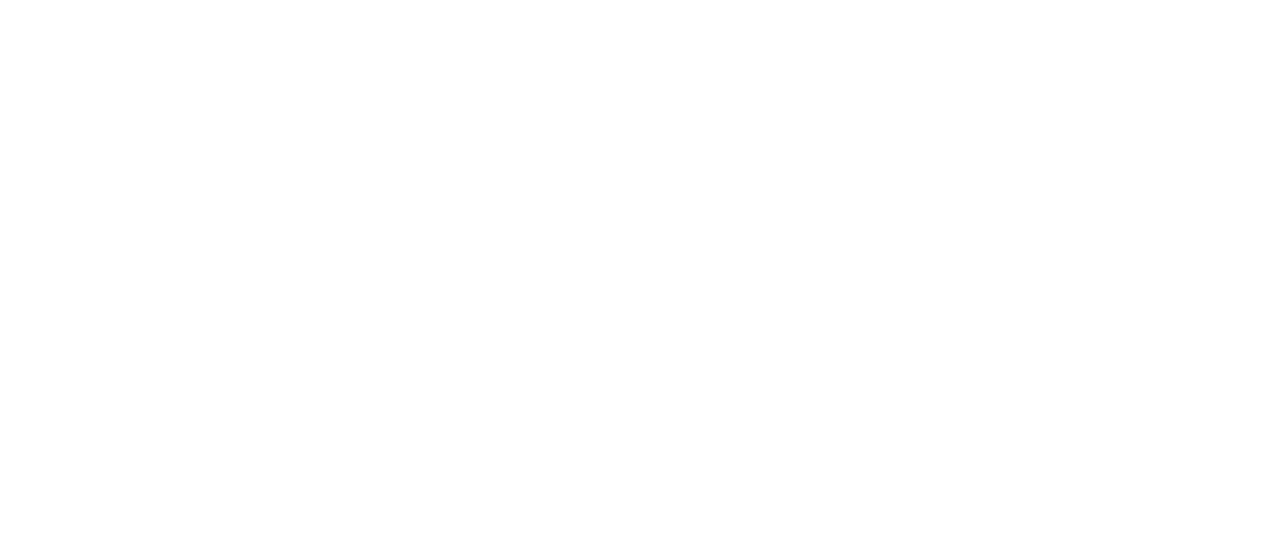
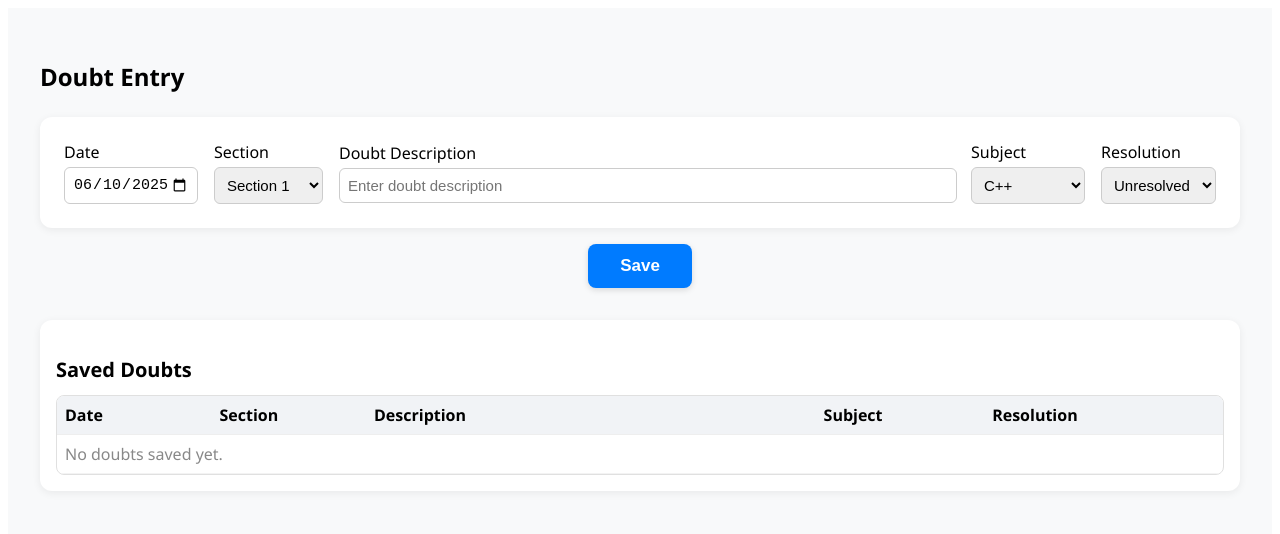
Before and after one commit to swamysurya/mentorManagementSystem, a React (Vite) app in the folder mentor-management-frontend/: page / in a window 1280 px wide. Before the commit this address had no page. Shown: the top 534 px of the page. Built offline with nearby package versions, Linux system fonts and the light colour scheme.

Commit message:
Code version After adding the date groups functionality

```diff
--- a/mentor-management-frontend/package.json
+++ b/mentor-management-frontend/package.json
@@ -13,6 +13,7 @@
     "axios": "^1.9.0",
     "react": "^19.1.0",
     "react-dom": "^19.1.0",
+    "react-icons": "^5.5.0",
     "react-router-dom": "^7.6.2"
   },
   "devDependencies": {
--- a/mentor-management-frontend/src/App.jsx
+++ b/mentor-management-frontend/src/App.jsx
@@ -1,34 +1,44 @@
-// src/App.js
-import { BrowserRouter as Router, Routes, Route } from 'react-router-dom';
-import Login from './pages/Login';
-import AdminDashboard from './pages/AdminDashboard';
-import MentorDashboard from './pages/MentorDashboard';
-import ProtectedRoute from './routes/ProtectedRoute';
-import { AuthProvider } from './context/AuthContext';
+// // src/App.js
+// import { BrowserRouter as Router, Routes, Route } from 'react-router-dom';
+// import Login from './pages/Login';
+// import AdminDashboard from './pages/AdminDashboard';
+// import MentorDashboard from './pages/MentorDashboard';
+// import ProtectedRoute from './routes/ProtectedRoute';
+// import { AuthProvider } from './context/AuthContext';
+
+// function App() {
+//   return (
+//     <AuthProvider>
+//       <Router>
+//         <Routes>
+//           <Route path="/login" element={<Login />} />
+
+//           <Route path="/admin" element={
+//             <ProtectedRoute allowedRole="RP">
+//               <AdminDashboard />
+//             </ProtectedRoute>
+//           }/>
+
+//           <Route path="/mentor" element={
+//             <ProtectedRoute allowedRole="mentor">
+//               <MentorDashboard />
+//             </ProtectedRoute>
+//           }/>
+
+//         </Routes>
+//       </Router>
+//     </AuthProvider>
+//   );
+// }
+
+// export default App;
+
+
+// src/App.jsx
+import DoubtsPage from './pages/DoubtsPage';
 
 function App() {
-  return (
-    <AuthProvider>
-      <Router>
-        <Routes>
-          <Route path="/login" element={<Login />} />
-
-          <Route path="/admin" element={
-            <ProtectedRoute allowedRole="RP">
-              <AdminDashboard />
-            </ProtectedRoute>
-          }/>
-
-          <Route path="/mentor" element={
-            <ProtectedRoute allowedRole="mentor">
-              <MentorDashboard />
-            </ProtectedRoute>
-          }/>
-
-        </Routes>
-      </Router>
-    </AuthProvider>
-  );
+  return <DoubtsPage />;
 }
 
 export default App;
--- a/mentor-management-frontend/src/pages/DoubtsPage.css
+++ b/mentor-management-frontend/src/pages/DoubtsPage.css
@@ -20,8 +20,6 @@
 .doubts-form-group {
   display: flex;
   flex-direction: column;
-  min-width: 0;
-  flex: 0 0 auto;
 }
 
 .doubts-form-group label {
@@ -47,14 +45,20 @@
 .doubts-form-group input[type="text"] {
   width: 320px;
   min-width: 200px;
-  max-width: 100%;
+}
+
+.description-group {
+  flex: 1 1 0;
+  margin-right: 16px;
 }
 
 .doubts-form-group.description-group {
   flex: 1 1 0;
   min-width: 200px;
   max-width: 100%;
-  margin-right: 16px; /* Add space to the right of description */
+  margin-right: 16px;
+  display: flex;
+  flex-direction: column;
 }
 
 .doubts-form-group.description-group input[type="text"] {
@@ -62,10 +66,6 @@
   min-width: 120px;
   max-width: 100%;
   flex: 1 1 0;
-}
-
-.doubts-form-group:nth-child(4) {
-  margin-left: 8px; /* Add space to the left of subject */
 }
 
 .doubts-save-btn {
@@ -80,7 +80,6 @@
   font-weight: 600;
   cursor: pointer;
   box-shadow: 0 2px 6px #0002;
-  transition: background 0.2s;
 }
 
 .doubts-save-btn:hover {
@@ -92,25 +91,35 @@
   border-radius: 12px;
   box-shadow: 0 2px 8px #0001;
   padding: 16px;
+}
+
+.doubts-table-title {
+  margin-bottom: 12px;
+  font-size: 20px;
+  font-weight: bold;
+}
+
+.doubts-table-wrapper {
   max-height: 60vh;
   overflow-y: auto;
+  border-radius: 8px;
+  border: 1px solid #e0e0e0;
 }
 
 .doubts-table {
   width: 100%;
   border-collapse: collapse;
-  font-size: 15px;
+  table-layout: fixed;
 }
 
 .doubts-table th,
 .doubts-table td {
+  box-sizing: border-box;
   padding: 8px;
   border-bottom: 1px solid #f3f3f3;
   text-align: left;
   white-space: pre-line;
-  word-break: break-word;
   overflow-wrap: break-word;
-  overflow-x: auto;
 }
 
 .doubts-table th:nth-child(1),
@@ -144,11 +153,7 @@
   color: #444;
   font-size: 18px;
   cursor: pointer;
-  transition: background 0.2s, color 0.2s;
   padding: 4px 8px;
-  display: flex;
-  align-items: center;
-  justify-content: center;
 }
 
 .delete-btn:hover {
--- a/mentor-management-frontend/src/pages/DoubtsPage.jsx
+++ b/mentor-management-frontend/src/pages/DoubtsPage.jsx
@@ -54,6 +54,16 @@ const DoubtsPage = () => {
 
   const handleDelete = (idx) => {
     setDoubts((prev) => prev.filter((_, i) => i !== idx));
+  };
+
+  // Helper to group doubts by date
+  const groupDoubtsByDate = (doubtsArr) => {
+    const groups = {};
+    doubtsArr.forEach((doubt, idx) => {
+      if (!groups[doubt.date]) groups[doubt.date] = [];
+      groups[doubt.date].push({ ...doubt, _idx: idx }); // Keep original index for deletion
+    });
+    return groups;
   };
 
   return (
@@ -132,7 +142,10 @@ const DoubtsPage = () => {
         Save
       </button>
       <div className="doubts-table-container">
-        <h3 style={{ marginBottom: 12 }}>Saved Doubts</h3>
+        <h3 className="doubts-table-title" style={{ marginBottom: 12 }}>
+          Saved Doubts
+        </h3>
+        <div className="doubts-table-wrapper">
           <table className="doubts-table">
             <thead>
               <tr>
@@ -141,7 +154,7 @@ const DoubtsPage = () => {
                 <th>Description</th>
                 <th>Subject</th>
                 <th>Resolution</th>
-              <th></th> {/* For delete icon */}
+                <th></th>
               </tr>
             </thead>
             <tbody>
@@ -152,8 +165,23 @@ const DoubtsPage = () => {
                   </td>
                 </tr>
               ) : (
-              doubts.map((row, idx) => (
-                <tr key={idx}>
+                Object.entries(groupDoubtsByDate(doubts))
+                  .sort(([dateA], [dateB]) => new Date(dateB) - new Date(dateA)) // Newest date first
+                  .map(([date, group]) => (
+                    <React.Fragment key={date}>
+                      <tr className="date-group-row">
+                        <td
+                          colSpan={6}
+                          style={{
+                            fontWeight: "bold",
+                            background: "#f5f5f5",
+                          }}
+                        >
+                          {date}
+                        </td>
+                      </tr>
+                      {group.map((row) => (
+                        <tr key={row._idx}>
                           <td>{row.date}</td>
                           <td>{row.section}</td>
                           <td>{row.description}</td>
@@ -163,7 +191,7 @@ const DoubtsPage = () => {
                             <button
                               className="delete-btn"
                               title="Delete"
-                      onClick={() => handleDelete(idx)}
+                              onClick={() => handleDelete(row._idx)}
                               type="button"
                               aria-label="Delete"
                             >
@@ -171,12 +199,15 @@ const DoubtsPage = () => {
                             </button>
                           </td>
                         </tr>
+                      ))}
+                    </React.Fragment>
                   ))
               )}
             </tbody>
           </table>
         </div>
       </div>
+    </div>
   );
 };
 
```
Also changed, not shown: 1 other file (tests, documents, lock files or other folders). Lines whose indentation alone changed are shown as unchanged.
